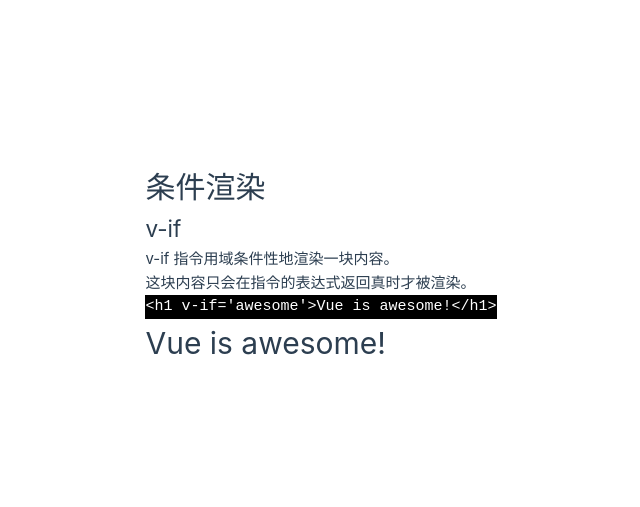
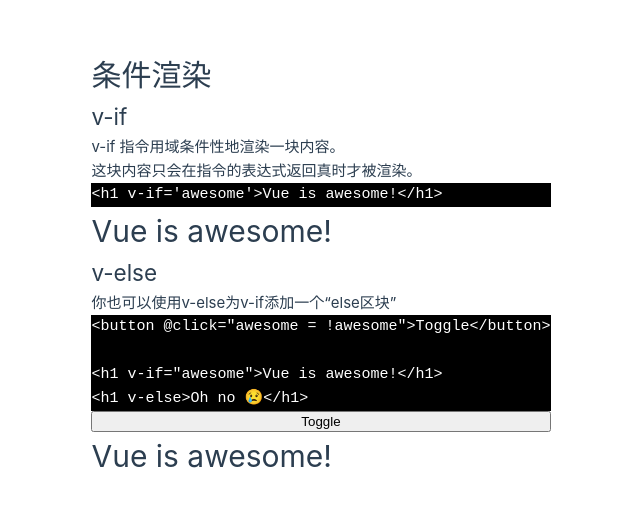
Before and after one commit to ShenlongDev/vue_xx, a Vue app: page / in a window 1280 px wide. Shown: the part 135-642 px from the top of the page, without its empty margins (319-959 px from the left). Built offline with nearby package versions, Linux system fonts and the light colour scheme.

Commit message:
v-else-2

```diff
--- a/src/ConditionalRendering.vue
+++ b/src/ConditionalRendering.vue
@@ -1,14 +1,13 @@
-<script>
+<script setup>
 import { ref } from 'vue'
 import CodeView from '@/components/CodeView.vue'
 
-export default {
-  components: { CodeView },
-  setup() {
-    const awesome = ref(true)
-    return { awesome }
-  }
-}
+const awesome = ref(true)
+
+const vElseStr = `<button @click="awesome = !awesome">Toggle</button>
+
+<h1 v-if="awesome">Vue is awesome!</h1>
+<h1 v-else>Oh no 😢</h1>`
 </script>
 
 <template>
@@ -18,6 +17,15 @@ export default {
   <p>这块内容只会在指令的表达式返回真时才被渲染。</p>
   <CodeView content="<h1 v-if='awesome'>Vue is awesome!</h1>" />
   <h1 v-if="awesome">Vue is awesome!</h1>
+
+  <h2>v-else</h2>
+  <p>你也可以使用v-else为v-if添加一个“else区块”</p>
+  <CodeView :content="vElseStr" />
+
+  <button @click="awesome = !awesome">Toggle</button>
+
+  <h1 v-if="awesome">Vue is awesome!</h1>
+  <h1 v-else>Oh no 😢</h1>
 </template>
 
 <style></style>
```
